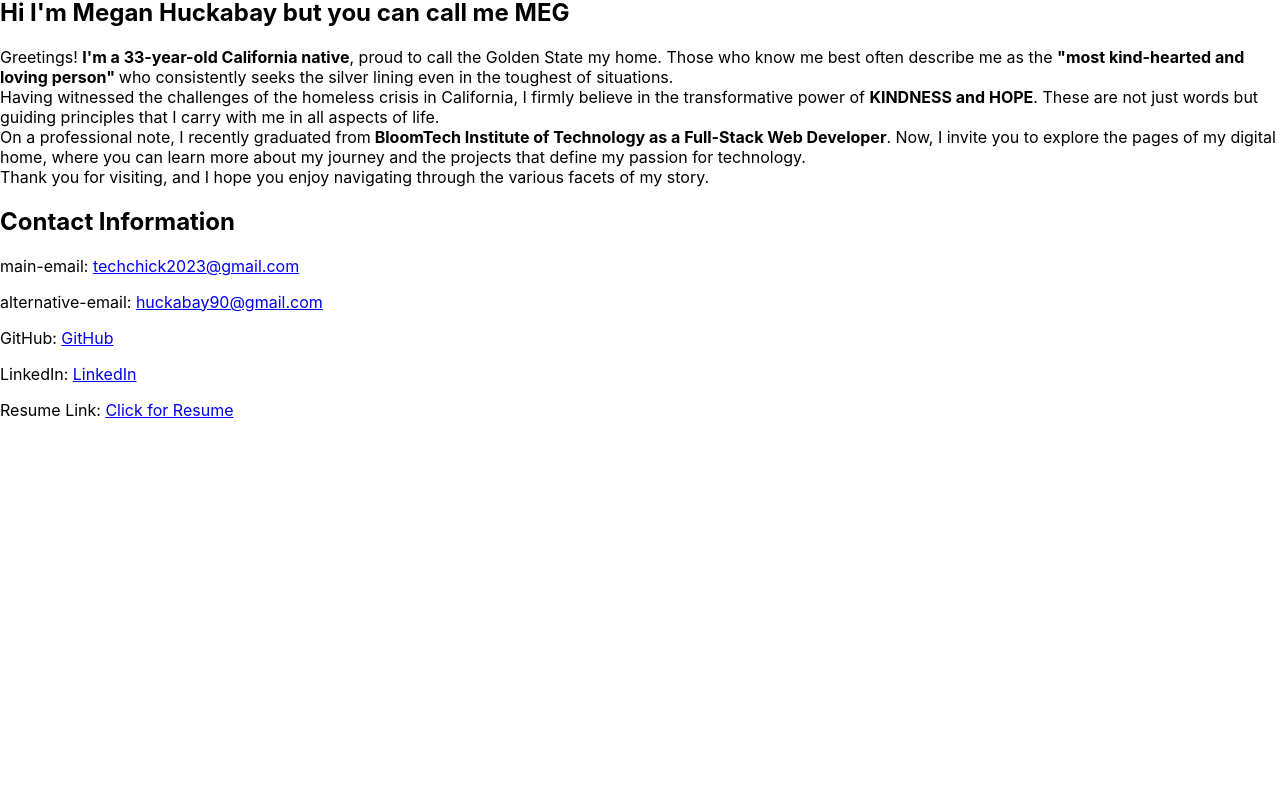
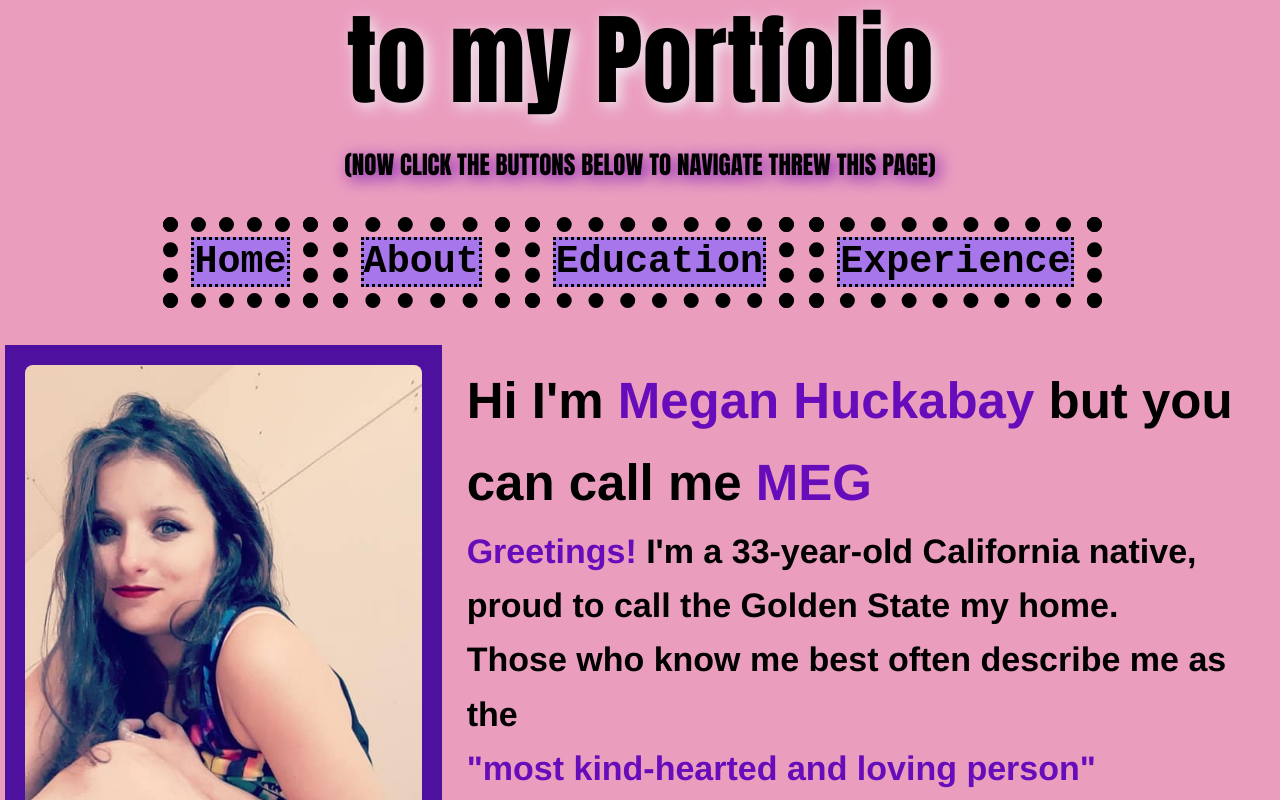
Before and after one commit to megan-huckabay/project, a React (Create React App) app: page / in a window 1280 px wide. Shown: the part 180-980 px from the top of the page. Before the commit the page ends 800 px from the top, so only its background shows below. Built offline with nearby package versions, Linux system fonts and the light colour scheme.

Commit message:
styled home page

```diff
--- a/src/App.css
+++ b/src/App.css
@@ -22,6 +22,8 @@
   justify-content: center;
   font-size: calc(10px + 2vmin);
   color: white;
+  text-align: center;
+
 }
 
 .App-link {
@@ -36,3 +38,25 @@
     transform: rotate(360deg);
   }
 }
+
+h1 {
+  color: #000000;
+  text-shadow: 4px 4px 15px rgba(240, 236, 243, 0.973);
+  text-align: center;
+  font-family: Impact, Haettenschweiler, 'Arial Narrow Bold', sans-serif;
+  font-size: 100px;
+  margin: 5px 0 0;
+}
+
+h6 {
+  color: #000000;
+  text-shadow: 4px 4px 15px rgba(125, 25, 187, 0.973);
+  text-align: center;
+  font-family: Impact, Haettenschweiler, 'Arial Narrow Bold', sans-serif;
+  font-size: 25px;
+  margin: 5px 0 0;
+}
+body {
+  background-color: #eb9dbe;
+  border: #282c34;
+}
--- a/src/App.js
+++ b/src/App.js
@@ -10,6 +10,8 @@ import PastExperience from './Components/PastExperience';
 function App() {
   return (
     <Router>
+      <h1>Hello Everybody and Welcome to my Portfolio</h1>
+      <h6>(NOW CLICK THE BUTTONS BELOW TO NAVIGATE THREW THIS PAGE)</h6>
       <div>
         <Navigation />
 
@@ -19,6 +21,8 @@ function App() {
           <Route path="/Education" element={<Education />} />
           <Route path="/PastExperience" element={<PastExperience />} />
         </Routes>
+
+        <Navigation />
       </div>
     </Router>
   );
--- a/src/Components/Home.js
+++ b/src/Components/Home.js
@@ -1,27 +1,32 @@
+// Home.js
+
 import React from 'react';
+import '../Styles/Home.css';
+import profilePicture from '../images/me-2019.jpg'; // Adjust the path to your profile picture
 
 const Home = () => {
   return (
     <div className="home-container">
-        <h1>Welcome to My Portfolio</h1>
-        {/* <div>
-          <img src="" alt="" />
-          <img src="" alt="" />
-        </div> */}
+      <div className="picture-container">
+        <img src={profilePicture} alt="profilePicture" />
+      </div>
+      <div className="content-container">
+
         <div className="home-section">
           <h2>Hi I'm <strong>Megan Huckabay</strong> but you can call me <strong>MEG</strong></h2>
 
-        <p>Greetings! <strong>I'm a 33-year-old California native</strong>, proud to call the Golden State my home. Those who know me best often describe me as the <strong>"most kind-hearted and loving person" </strong>who consistently seeks the silver lining even in the toughest of situations.<br />
+          <p><strong>Greetings!</strong> I'm a 33-year-old California native, proud to call the Golden State my home.<br /> Those who know me best often describe me as the <br /><strong>"most kind-hearted and loving person" </strong> <br />who consistently seeks the silver lining even in the toughest of situations.<br />
 
-        Having witnessed the challenges of the homeless crisis in California, I firmly believe in the transformative power of <strong>KINDNESS and HOPE</strong>. These are not just words but guiding principles that I carry with me in all aspects of life.<br />
+          Having witnessed the challenges of the homeless crisis in California,<br /> I firmly believe in the transformative power of <strong>KINDNESS and HOPE</strong>.<br /> These are not just words but guiding principles that I carry with me in all aspects of life.<br />
 
-        On a professional note, I recently graduated from<strong> BloomTech Institute of Technology as a Full-Stack Web Developer</strong>. Now, I invite you to explore the pages of my digital home, where you can learn more about my journey and the projects that define my passion for technology.<br />
+          On a professional note, I recently graduated from<strong> BloomTech Institute of Technology as a Full-Stack Web Developer</strong>.<br /> Now, I invite you to explore the pages of my digital home,< br/> where you can learn more about my journey and the projects that define my passion for technology.<br />
 
           Thank you for visiting, and I hope you enjoy navigating through the various facets of my story.</p>
         </div>
-        <div>
-        <h2>Contact Information</h2>
+        <div className="contact-section">
+          <h3>Contact Information</h3>
           <p>main-email: <a href="mailto:techchick2023@gmail.com">techchick2023@gmail.com</a></p>
+
           <p>alternative-email: <a href="mailto:huckabay90@gmail.com">huckabay90@gmail.com</a></p>
 
           <p>GitHub: <a href="https://github.com/meggers1990">GitHub</a></p>
@@ -29,7 +34,7 @@ const Home = () => {
           <p>LinkedIn: <a href="https://linkedin.com/in/megan-huckabay">LinkedIn</a></p>
 
           <p>Resume Link: <a href="https://docs.google.com/document/d/1d84juiC488FZ55L0Wioiz5BCJ5KyngAjabOw17EoqIc/edit?usp=sharing">Click for Resume</a></p>
-
+        </div>
       </div>
     </div>
   );
--- a/src/Styles/Home.css
+++ b/src/Styles/Home.css
@@ -0,0 +1,114 @@
+/* Reset some default styles to ensure consistency across browsers */
+body, h1, h2, h3, p, ul, li {
+    margin: 0;
+    padding: 0;
+  }
+
+  /* Apply a global box-sizing rule for better layout control */
+  * {
+    box-sizing: border-box;
+  }
+
+  /* Set up basic styles for the entire page */
+  body {
+    font-family: 'Arial', sans-serif;
+    font-size: 32px;
+    line-height: 1.6;
+  }
+
+  /* Style the header section */
+  header {
+    background-color: #333;
+    color: #f58181;
+    padding: 10px;
+    text-align: center;
+  }
+
+  /* Style the navigation section */
+  nav {
+    font-family: 'Courier New', Courier, monospace;
+    color: black;
+    padding: 10px;
+    margin: 1px;
+  }
+
+  nav ul {
+    list-style: none;
+    margin: 20px;
+    padding: 1px;
+    display: flex;
+    justify-content: center;
+  }
+
+  nav li {
+    margin-right: 15px;
+    border: 15px solid black;
+    border-style: dotted;
+  }
+
+  nav a {
+    text-decoration: none;
+    color:rgb(0, 0, 0);
+    background-color: #a876eb;
+    margin: 13px;
+    border-style: dotted;
+    font-weight: bold;
+    font-size: larger;
+  }
+
+  /* Style the main content section */
+  main {
+    max-width: 800px;
+    margin: 20px auto;
+    padding: 20px;
+  }
+
+  /* Style the footer section */
+  footer {
+    background-color: #333;
+    color: #4e109e;
+    padding: 10px;
+    text-align: center;
+  }
+
+  .home-container {
+    display: flex;
+  }
+
+  .picture-container {
+    flex: 1;
+    padding: 20px;
+    margin: 5px;
+    background-color: #4e109e;
+  }
+
+  .picture-container img {
+    width: 100%;
+    border-radius: 8px; /* Optional: Add rounded corners to the image */
+  }
+
+  .content-container {
+    flex: 2;
+    padding: 20px;
+  }
+
+  .home-section {
+    font-size: 34px; /* Adjust the font size as needed */
+    font-family: 'Franklin Gothic Medium', 'Arial Narrow', Arial, sans-serif;
+    text-align: left;
+    font-weight: bold;
+  }
+
+  /* Style the <strong> tag inside the .home-section */
+  .home-section strong {
+    color: #670cbb;
+  }
+  .contact-section {
+    text-align: right;
+    font-weight: bold;
+    font-family: 'Franklin Gothic Medium', 'Arial Narrow', Arial, sans-serif ;
+  }
+
+  h3 {
+    text-decoration: underline;
+  }
--- a/src/Styles/Navigation.css
+++ b/src/Styles/Navigation.css
@@ -0,0 +1,13 @@
+nav {
+    text-align: center;
+    border-radius: 20px;
+  }
+
+  nav ul {
+    display: inline-block;
+    background-color: blueviolet;
+  }
+
+  button {
+    color: blueviolet;
+  }
```
Also changed, not shown: src/images/me-2019.jpg (added). Lines whose indentation alone changed are shown as unchanged.
